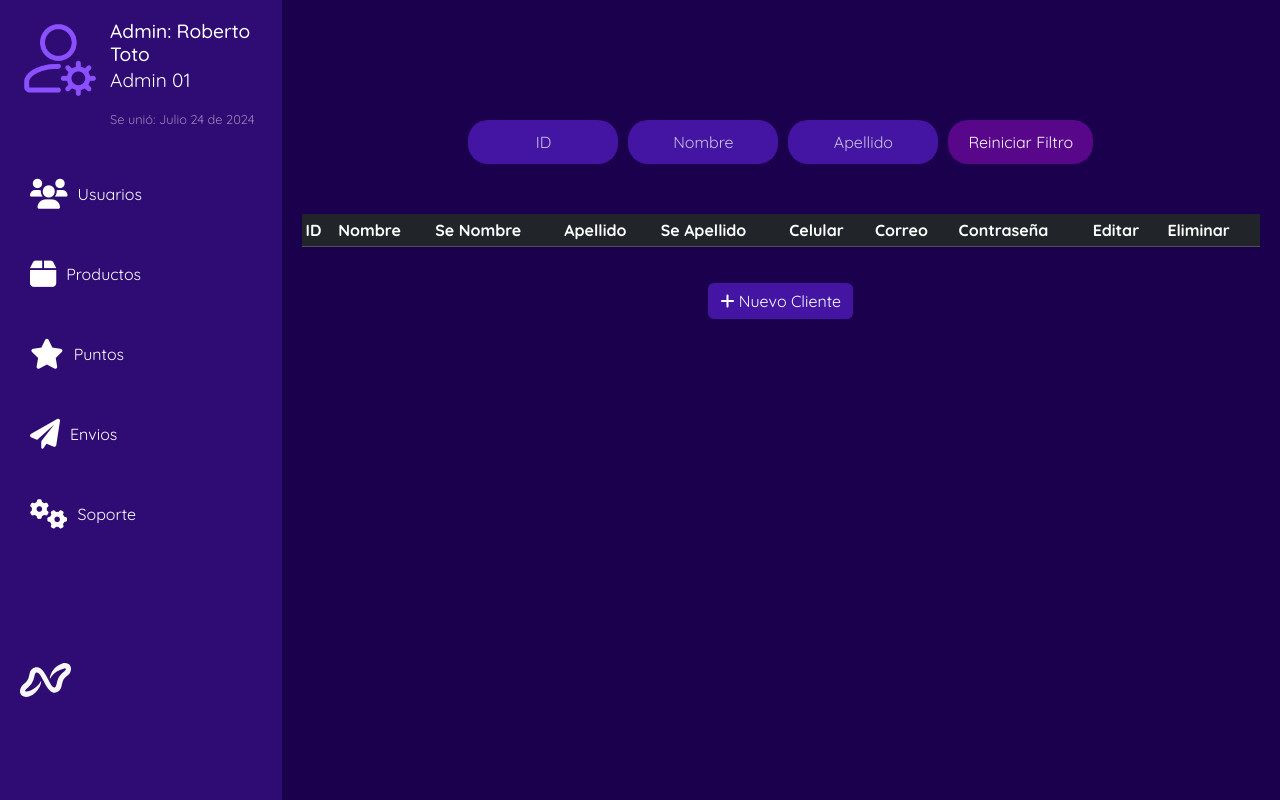
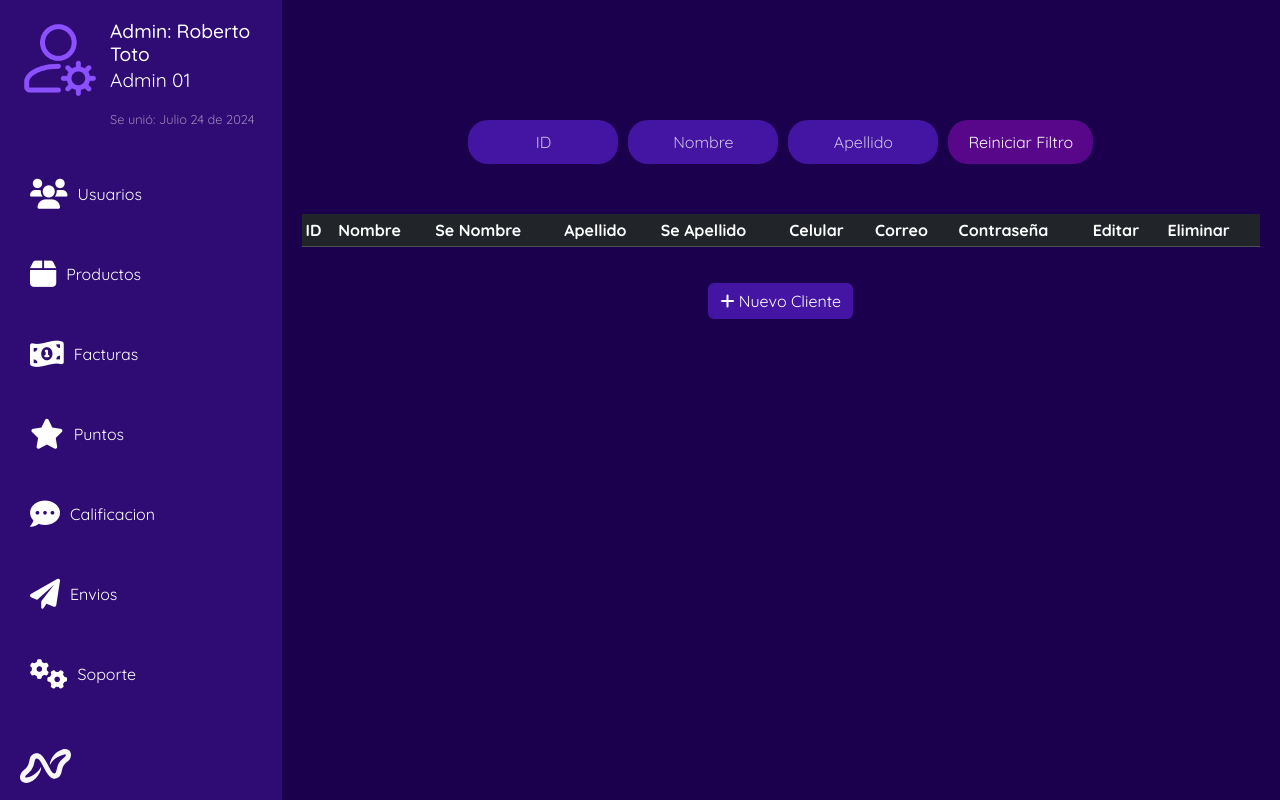
Before and after one commit to Sebastianrjs03/NVS-Definitivo, a PHP site: page /admin/indexadmin.php in a window 1280 px wide. Run offline with PHP 8.4, Linux system fonts and the light colour scheme; data that the repository does not hold is empty.

Commit message:
Modificacion hipervinculos index admin

```diff
--- a/admin/indexadmin.php
+++ b/admin/indexadmin.php
@@ -37,7 +37,7 @@ $resultado = $sql->fetchAll(PDO::FETCH_ASSOC);
                 </div>
                 <div class="contmenu-logo">
                     <nav class="menu">
-                        <ul class="ul-menu">
+                    <ul class="ul-menu">
                             <li>
                                 <label for="usuarios">
                                     <i class="fas fa-users" style="font-size: 30px;"></i> Usuarios
@@ -62,19 +62,24 @@ $resultado = $sql->fetchAll(PDO::FETCH_ASSOC);
                                 </label>
                                 <input type="checkbox" id="productos">
                                 <ul>
-                                    <a href="productos/anadir_productos.php" style="font-size: 12px; margin-bottom: 1px;">
-                                        <li>Añadir Producto</li>
-                                    </a>
-                                    <a href="productos/mod_producto_con.php" style="font-size: 12px; margin-bottom: 1px;">
-                                        <li>Modificar Consolas</li>
-                                    </a>
-                                    <a href="anadir_productos.php" style="font-size: 12px; margin-bottom: 1px;">
-                                        <li>Modificar Videojuegos</li>
-                                    </a>
-                                    <a href="productos/mod_desarrollador.php"><li style="font-size: 12px; margin-bottom: 1px;">Modificar Desarrollador</li></a>
-                                    <a href="productos/mod_marca.php"><li style="font-size: 12px; margin-bottom: 1px;">Modificar Marca</li></a>
-                                    <a href="productos/mod_lenguaje.php"><li style="font-size: 12px; margin-bottom: 1px;">Modificar Lenguaje</li></a>
-                                    <a href="productos/mod_genero.php"> <li style="font-size: 12px; margin-bottom: 1px;">Modificar Genero</li></a>
+                                <a href="productos/anadir_productos.php"><li style="font-size: 12px; margin-bottom: 1px;">Añadir Producto</li></a>
+                                <a href="productos/mod_producto_con.php"><li style="font-size: 12px; margin-bottom: 1px;">Modificar Consola</li></a>
+                                <a href="productos/mod_producto_con.php"><li style="font-size: 12px; margin-bottom: 1px;">Modificar videojuego</li></a>
+                                    <li style="font-size: 12px; margin-bottom: 1px;"><a href="mod_desarrollador.php">Modificar Desarrolador</a></li>
+                                    <li style="font-size: 12px; margin-bottom: 1px;"><a href="mod_marca.php">Modificar Marca</a></li>
+                                    <li style="font-size: 12px; margin-bottom: 1px;"><a href="mod_lenguaje.php">Modificar Lenguaje</a></li>
+                                    <li style="font-size: 12px; margin-bottom: 1px;"><a href="mod_genero.php">Modificar Genero</a></li>
+                                </ul>
+                            </li>
+
+                            <li>
+                                <label for="factura">
+                                <i class="fa-solid fa-money-bill-1-wave " style="font-size: 30px;" ></i> Facturas
+                                </label>
+                                <input type="checkbox" id="factura">
+                                <ul>
+                                    <li style="font-size: 12px; margin-bottom: 1px;"><a href="../factura/factura.php">Facturas</a></li>
+                                    <li style="font-size: 12px; margin-bottom: 1px;"><a href="../formapago/indexformapago.php">Forma Pago</a></li>
                                 </ul>
                             </li>
 
@@ -84,7 +89,21 @@ $resultado = $sql->fetchAll(PDO::FETCH_ASSOC);
                                 </label>
                                 <input type="checkbox" id="puntos">
                                 <ul>
-                                    <li style="font-size: 12px; margin-bottom: 1px;"><a href="historial-puntos.html">Historial de Puntos</a></li>
+                                    <li style="font-size: 12px; margin-bottom: 1px;"><a href="../puntos_cliente/historial-puntos.php">Historial de Puntos</a></li>
+                                    <li style="font-size: 12px; margin-bottom: 1px;"><a href="../puntos_cliente/mod_puntoscli.php">Puntos Clientes</a></li>
+                                </ul>
+                            </li>
+
+                            <li>
+                                <label for="calificacion">
+                                <i class="fa-solid fa-comment-dots" style="font-size: 30px;"></i> Calificacion
+                                </label>
+                                <input type="checkbox" id="calificacion">
+                                <ul>
+                                    <li style="font-size: 12px; margin-bottom: 1px;" ><a href="../calificaciones_cliente_producto/calificacion_producto-Cliente.php">Calificacion Producto-Cliente</a></li>
+                                </ul>
+                                <ul>
+                                    <li style="font-size: 12px; margin-bottom: 1px;"><a href="../calificaciones_cliente_producto/calificacion_producto-Final.php">Calificacion Producto-Final</a></li>
                                 </ul>
                             </li>
 
--- a/admin/productos/mod_marca.php
+++ b/admin/productos/mod_marca.php
@@ -44,7 +44,7 @@ $resultado = $sql->fetchAll(PDO::FETCH_ASSOC);
                                 </label>
                                 <input type="checkbox" id="usuarios">
                                 <ul>
-                                    <a href="indexadmin.php" style="font-size: 12px;">
+                                    <a href="../indexadmin.php" style="font-size: 12px;">
                                         <li>Modificar Usuarios</li>
                                     </a>
                                     <a href="indexadmin.php" style="font-size: 12px;">
```
